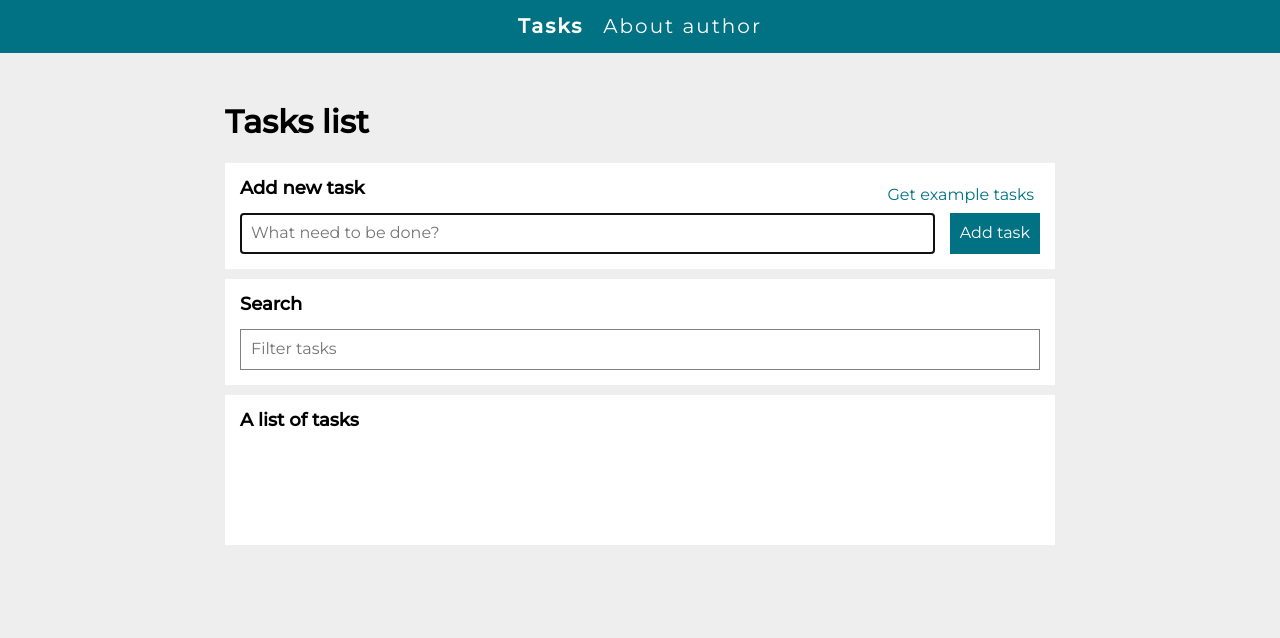
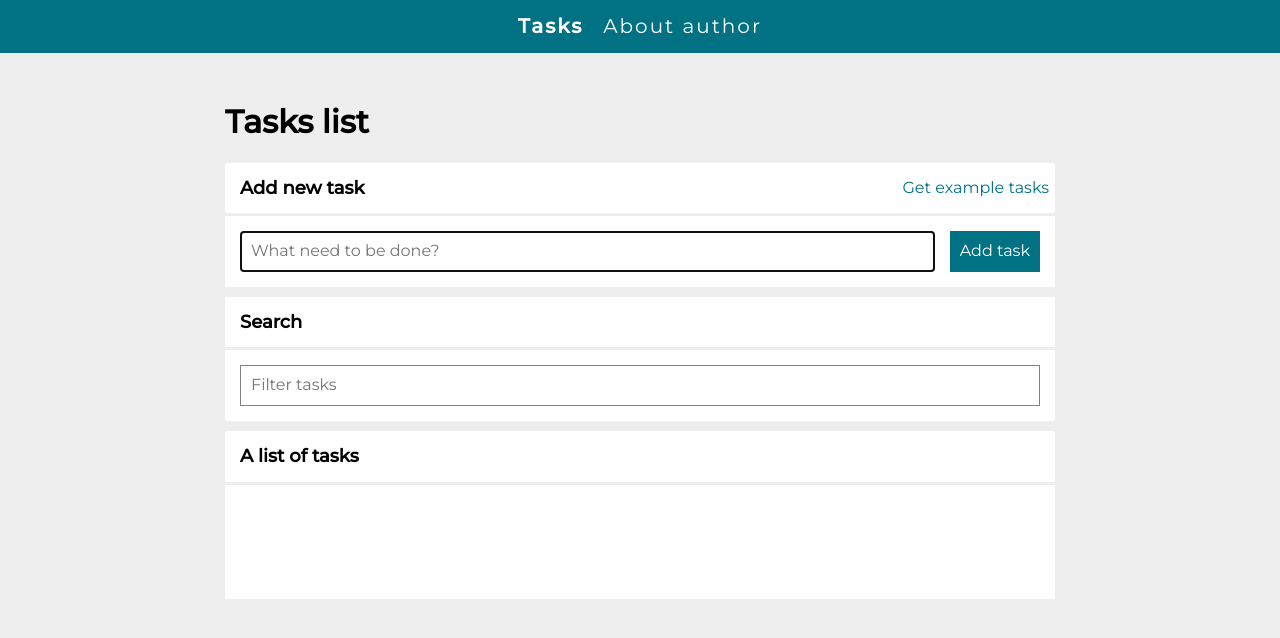
Before and after one commit to MirekSobota/to-do-list-react, a React (Create React App) app: page /#/tasks in a window 1280 px wide. Shown: the top 638 px of the page. Built offline with nearby package versions, Linux system fonts and the light colour scheme.

Commit message:
Changed section css

```diff
--- a/src/common/Section/index.js
+++ b/src/common/Section/index.js
@@ -1,4 +1,4 @@
-import { Content, SectionContainer, SubHeader } from "./styled";
+import { Content, SectionContainer, SubHeader, SubContent } from "./styled";
 
 const Section = ({ title, body, extraHeaderContent }) => (
   <Content>
@@ -6,7 +6,12 @@ const Section = ({ title, body, extraHeaderContent }) => (
       <SubHeader>{title}</SubHeader>
       {extraHeaderContent}
     </SectionContainer>
-    {body}
+
+    <SubContent>
+      {body}
+    </SubContent>
+
+
   </Content>
 );
 
--- a/src/common/Section/styled.js
+++ b/src/common/Section/styled.js
@@ -2,8 +2,6 @@ import styled from "styled-components";
 
 export const Content = styled.section`
   margin-top: 10px;
-  background: ${({ theme }) => theme.color.white};
-  padding: 15px;
 `;
 
 export const SectionContainer = styled.div`
@@ -19,8 +17,12 @@ export const SectionContainer = styled.div`
 
 export const SubHeader = styled.div`
   background: ${({ theme }) => theme.color.white};
-  margin: 0;
   font-weight: 700;
   font-size: large;
-  padding-bottom: 15px;
+  padding: 15px;
 `;
+export const SubContent = styled.div`
+  margin-top: 3px;
+  background: ${({ theme }) => theme.color.white};
+  padding: 15px;
+`;
```
